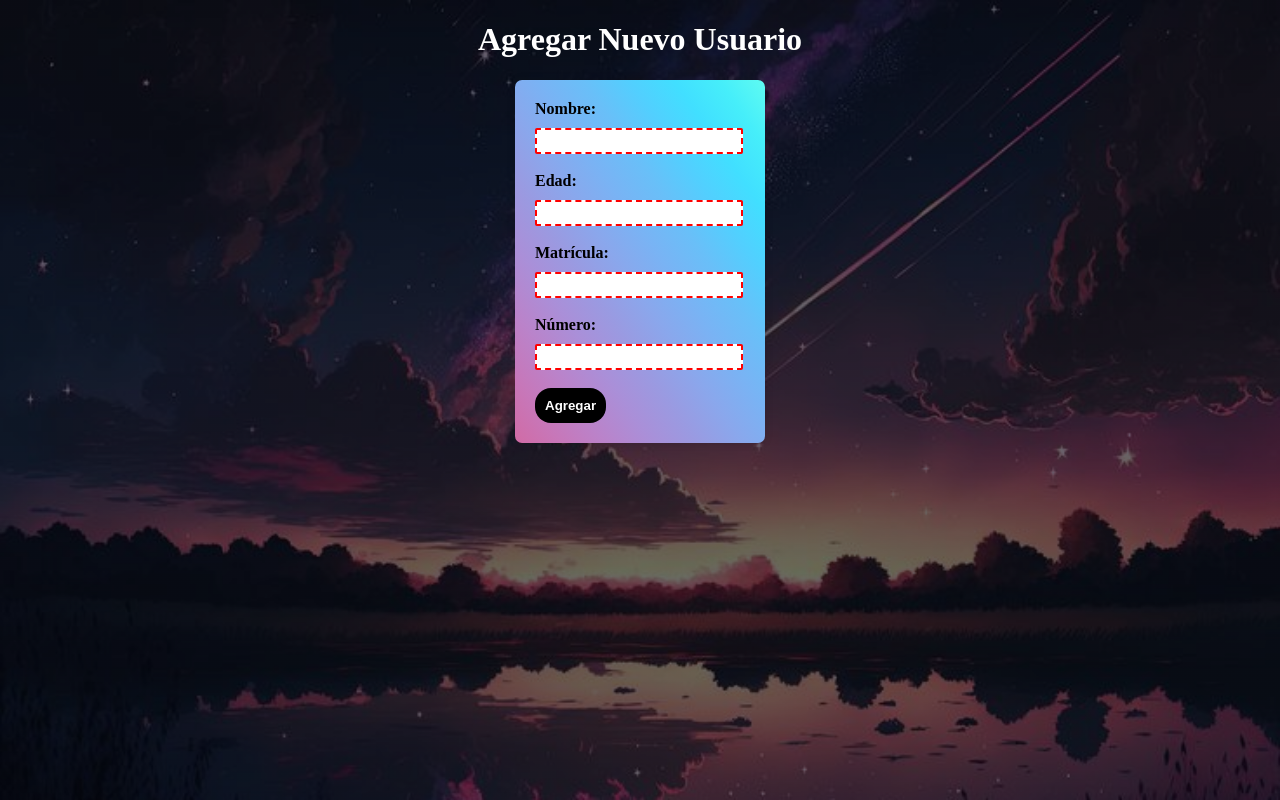
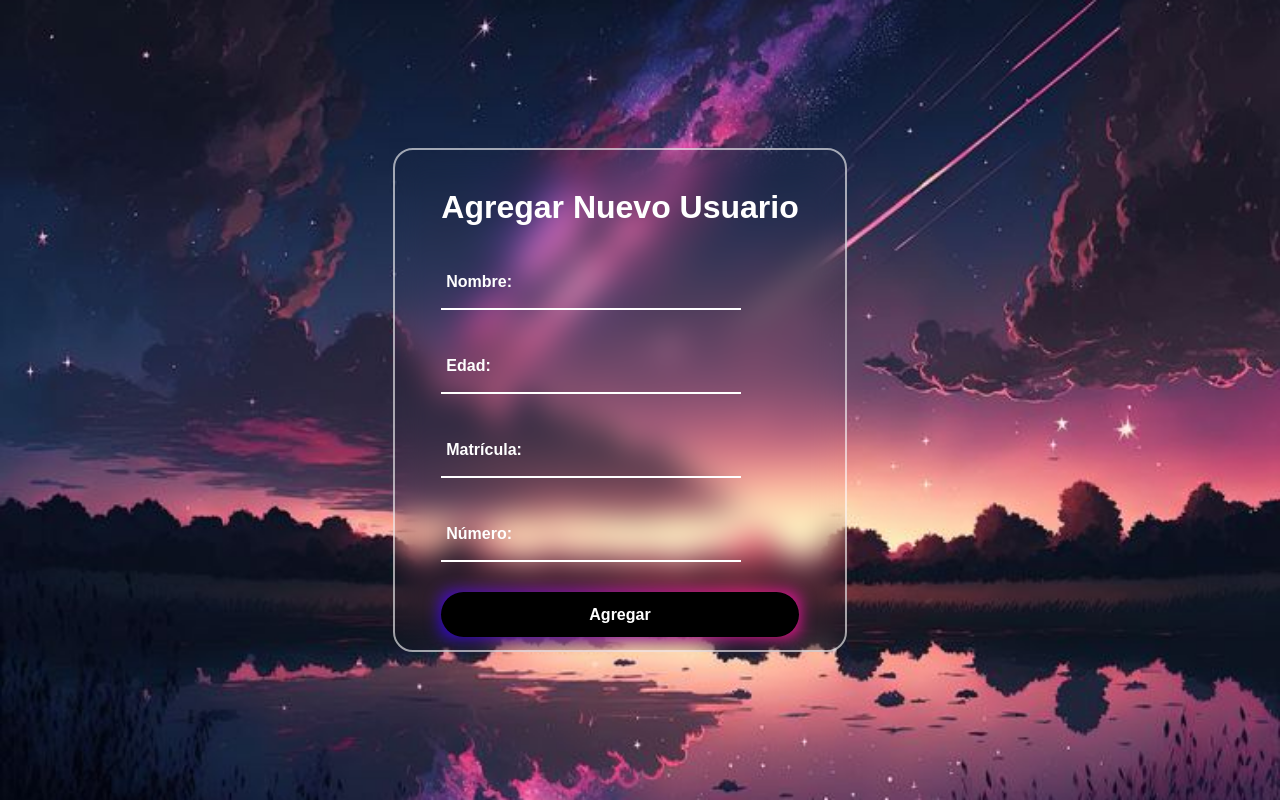
Before and after one commit to MirshaNohely/TEP2, a website: page public/index.html in a window 1280 px wide. Drawn offline with Linux system fonts and the light colour scheme; no server answers.

Commit message:
modificando estilos

```diff
--- a/public/index.html
+++ b/public/index.html
@@ -9,26 +9,44 @@
 </head>
 
 <body class="fondo">
+    <section>
+        <div class="contenedor">
+            <div class="formulario">
+                <form id="addForm">
+                    <h2>Agregar Nuevo Usuario</h2>
+                    <div class="input-contenedor">
+                        <input type="text" id="name" required>
+                        <label for="name">Nombre:</label>
+                    </div>
+
+                    <div class="input-contenedor">
+                        <input type="number" id="age" required>
+                        <label for="age">Edad:</label>
+
+                    </div>
 
 
-    <h1>Agregar Nuevo Usuario</h1>
-    <form id="addForm">
-        <label for="name">Nombre:</label>
-        <input type="text" id="name" required><br><br>
+                    <div class="input-contenedor">
+                        <input type="text" id="matricula" required>
+                        <label for="matricula">Matrícula:</label>
 
-        <label for="age">Edad:</label>
-        <input type="number" id="age" required><br><br>
+                    </div>
 
-        <label for="matricula">Matrícula:</label>
-        <input type="text" id="matricula" required><br><br>
+                    <div class="input-contenedor">
+                        <input type="text" id="numero" required>
+                        <label for="numero">Número:</label>
 
-        <label for="numero">Número:</label>
-        <input type="text" id="numero" required><br><br>
+                    </div>
+                </form>
 
-        <button type="submit">Agregar</button>
-    </form>
+                <div>
+                    <button class="form" type="submit">Agregar</button>
+                </div>
+            </div>
 
-    <div id="data"></div>
+        </div>
+        <div id="data"></div>
+</section>
 
     <script src="script.js"></script>
 </body>
--- a/public/style.css
+++ b/public/style.css
@@ -1,53 +1,102 @@
 
-body {
-    font-family: 'Times New Roman', Times, serif;
-    background-color: white;
-    margin: 0;
-    padding: 0;
-    overflow-y: auto;
+section{
+    display: flex;
+    justify-content: center;
+    align-items: center;
+    width: 100%;
+    min-height: 100vh;
+
 }
 
-h1 {
-    color: #fff;
+.fondo{
+    background: url(image/fondo.jpeg) repeat;
+    background-position: center;
+    background-size: cover;
+}
+.contenedor{
+    position: relative;
+    width: 450px;
+    border: 2px solid rgba(255, 255, 255, 0.6);
+    backdrop-filter: blur(15px);
+    border-radius: 20px;
+    height: 500px;
+    display: flex;
+    justify-content: center;
+    align-items: center;
+}
+
+.contenedor h2{
+    font-size: 2rem;
+    color: white;
     text-align: center;
 }
 
-.fondo{
-    background: linear-gradient(rgba(5, 7, 12, 0.6),rgba(5, 7, 12, 0.6)), url(image/fondo.jpeg) repeat;
-    background-size: 100%;
+.input-contenedor{
+    position: relative;
+    margin: 30px 0;
+    width: 300px;
+    border-bottom: 2px solid #fff;
 }
 
-form {
-    background-image: linear-gradient(to right top, #d16ba5, #c777b9,
-     #ba83ca, #aa8fd8, #9a9ae1, #8aa7ec, #79b3f4, #69bff8, #52cffe, #41dfff, #46eefa, #5ffbf1);
-    max-width: 210px;
-    margin: 0 auto;
-    padding: 20px;
-    border-radius: 7px;
-    box-shadow: 0 0 10px rgba(0, 0, 0, 0.1);
+.input-contenedor label{
+    position: absolute;
+    top: 50%;
+    left: 5px;
+    transform: translateY(-50%);
+    color: #fff;
+    font-size: 1rem;
+    pointer-events: none;
+    transition: .6s;
+    font-weight: bold;
 }
 
-label {
-    display: block;
-    font-weight: bold;
-    margin-bottom: 10px;
+input:focus ~ label,
+input:valid ~ label{
+    top: -5px;
 }
 
-input{
-    width: 200px;
-    height: 20px;
-    border-radius: 2px;
+.input-contenedor input{
+    width: 100%;
+    height: 50px;
+    background-color: transparent;
+    border: none;
+    outline: none;
+    font-size: 1rem;
+    padding: -35px 0 5px;
+    color: #fff;
 }
 
-input:invalid:required{
-    border: 2px dashed red;
-    color: red;
+.input-contenedor i{
+    position: absolute;
+    color: #fff;
+    font-size: 1.6rem;
+    top: 19px;
+    right: 8px;
 }
 
-input:invalid{
-    border: 2px dashed red;
-    color: red;
+.form{
+    width: 100%;
+    height: 45px;
+    border-radius: 40px;
+    background: black;
+    border: none;
+    font-weight: bold;
+    cursor: pointer;
+    outline: none;
+    font-size: 1rem;
+    transition: .4s;
 }
+
+.form:hover{
+    opacity: .9;
+}
+
+body {
+    font-family: 'Poppins', sans-serif;
+    margin: 0;
+    padding: 0;
+}
+
 
 button {
     background: black;
@@ -99,6 +148,7 @@ button::before{
     border-radius: 5px;
     background-size: 100%;
     color: aliceblue;
-    font-family: 'monserrat';
+    font-family: 'Poppins', sans-serif;
     font-size: 18px;
+
 }
```
